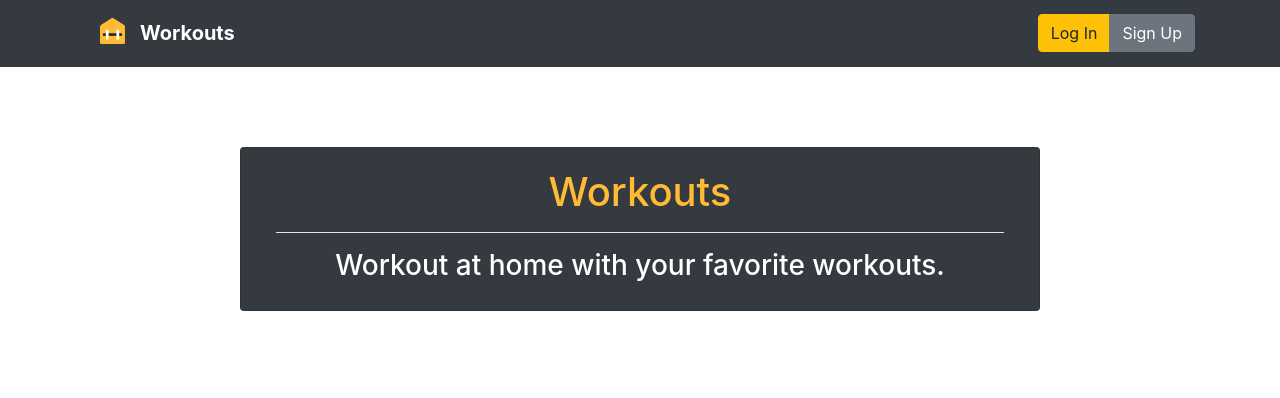
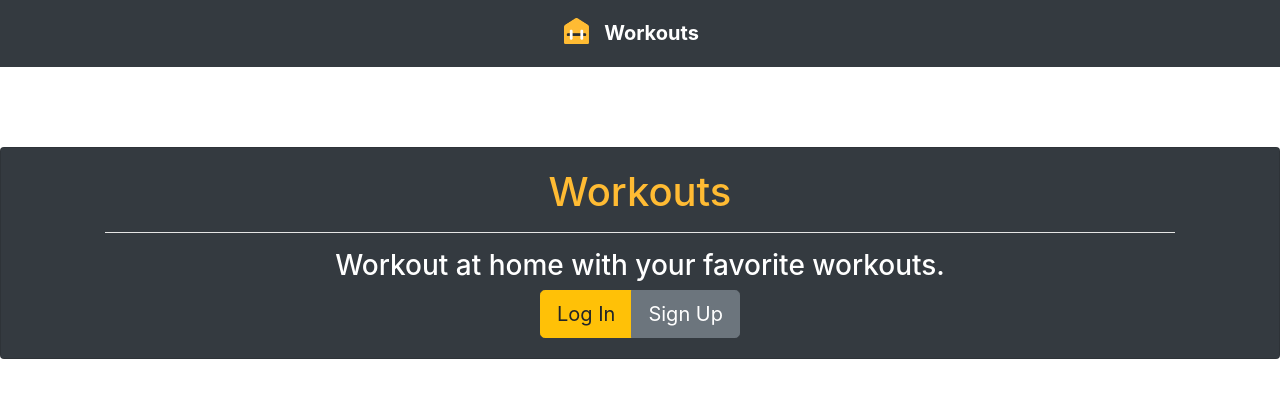
Before and after one commit to adamcromer/workouts, a React (Create React App) app in the folder client/: page / in a window 1280 px wide. Shown: the top 398 px of the page. Built offline with nearby package versions, Linux system fonts and the light colour scheme.

Commit message:
moving login/signup buttons

```diff
--- a/client/src/components/LoginButtons.js
+++ b/client/src/components/LoginButtons.js
@@ -12,12 +12,12 @@ class LoginButtons extends Component {
 
     render() {
         return (
-
-            <ButtonGroup aria-label="Basic example">
-                <Button href="/login" variant="warning">Log In</Button>
-                <Button href="/signup" variant="secondary">Sign Up</Button>
+            <div>
+            <ButtonGroup size="lg" aria-label="Basic example">
+                <Button href="/login" size="lg" variant="warning">Log In</Button>
+                <Button href="/signup" size="lg" variant="secondary">Sign Up</Button>
             </ButtonGroup>
-
+            </div>
         )
     }
 }
--- a/client/src/components/Nav.js
+++ b/client/src/components/Nav.js
@@ -15,27 +15,17 @@ class Nav extends Component {
     };
   }
 
-  componentDidMount() {
-    console.log(window.location.pathname);
-    let thisPath = window.location.pathname;
-    if (thisPath.includes('workout')) {
-      this.setState({
-        isAuth: true
-      })
-    }
-  }
-
   render() {
     return (
 
       <Navbar bg="dark" variant="dark" expand="lg" fixed="sticky">
-        <Container className="justify-content-between">
+        <Container className="justify-content-center">
           <Navbar.Brand className = "brand-name">
           <a className = "navbar-brand" href="/">Workouts
           <img className="nav-logo" alt="Workout Logo" src="/images/Workout-Favicon-Light.png" style={{width:55, marginTop: -5}} />
           </a>
           </Navbar.Brand>
-          <div>
+          {/* <div>
             <Navbar.Toggle aria-controls="basic-navbar-nav" />
             <Navbar.Collapse id="basic-navbar-nav">
               <div className="mr-auto">
@@ -43,7 +33,7 @@ class Nav extends Component {
                   <UserInfo /> : <LoginButtons />}
               </div>
             </Navbar.Collapse>
-          </div>
+          </div> */}
         </Container>
       </Navbar>
 
--- a/client/src/pages/About.js
+++ b/client/src/pages/About.js
@@ -1,6 +1,8 @@
 import React, { Component } from 'react';
 import Container from 'react-bootstrap/Container';
-import Card from 'react-bootstrap/Card'
+import Card from 'react-bootstrap/Card';
+
+import LoginButtons from '../components/LoginButtons';
 
 class About extends Component {
 
@@ -8,12 +10,13 @@ class About extends Component {
     return (
       <div className="about">
 
-        <Card className="text-center" bg="dark" text="white" style={{ width: '50rem' }}>
+        <Card className="text-center" bg="dark" text="white" style={{ width: '100%' }}>
           <Container>
             <Card.Body className="about-description">
               <h1 className="about-heading">Workouts</h1>
               <hr />
               <h3>Workout at home with your favorite workouts.</h3>
+              <LoginButtons />
             </Card.Body>
           </Container>
         </Card>
```
